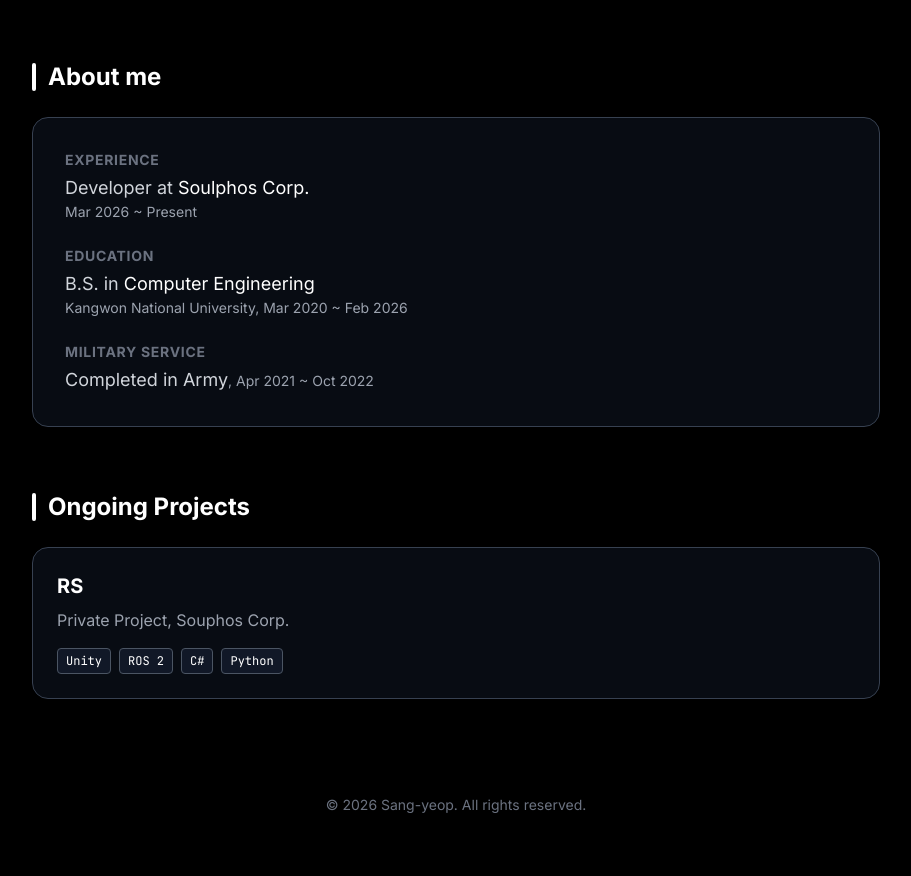
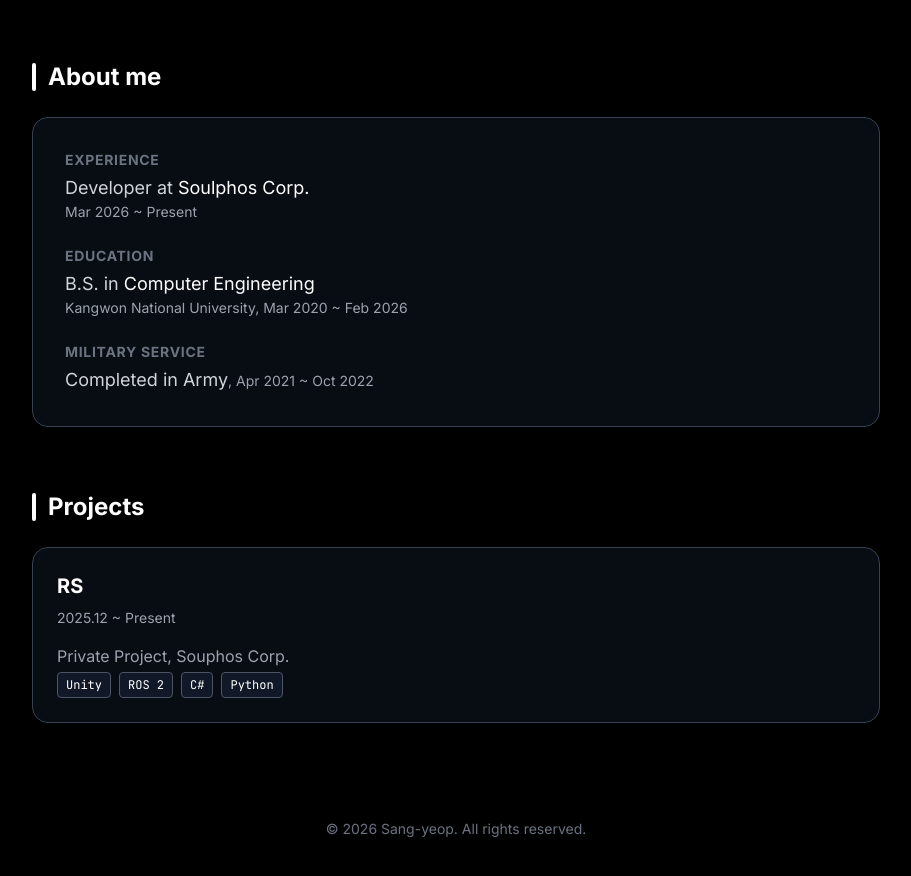
Before and after one commit to Potass5ium/Potass5ium.github.io, a plain HTML site: page index.html in a window 1280 px wide. Shown: the part 176-1052 px from the top of the page, without its empty margins (184-1095 px from the left). Drawn offline with nearby package versions, Linux system fonts and the light colour scheme.

Commit message:
Update section titles and project details in HTML

```diff
--- a/index.html
+++ b/index.html
@@ -59,12 +59,13 @@
     <section class="mb-16">
         <h2 class="text-2xl font-bold mb-6 flex items-center">
             <span class="w-1 h-7 bg-white mr-3 rounded-full"></span>
-            Ongoing Projects
+            Projects
         </h2>
         <div class="grid gap-6">
             <div class="group p-6 bg-gray-900/50 rounded-2xl border border-gray-700">
                 <h3 class="text-xl font-bold text-white mb-2">RS</h3>
-                <p class="text-gray-400 mb-4">Private Project, Souphos Corp.</p>
+                <p class="text-sm text-gray-400 mb-4">2025.12&nbsp;~&nbsp;Present</p>
+                <p class="text-gray-400 mb-1">Private Project, Souphos Corp.</p>
                 <div class="flex gap-2 text-xs mono">
                     <span class="px-2 py-1 bg-gray-900 rounded border border-gray-600">Unity</span>
                     <span class="px-2 py-1 bg-gray-900 rounded border border-gray-600">ROS 2</span>
```
